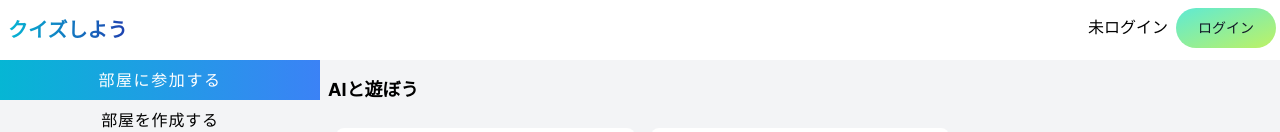
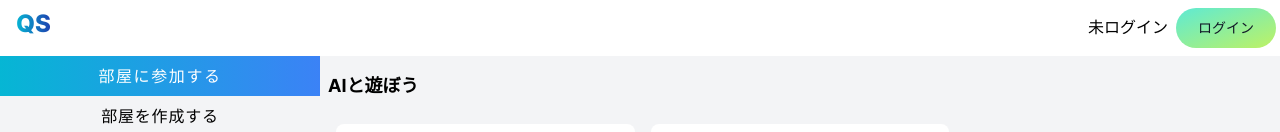
Before and after one commit to pb10005/quiz-serverless, a Vue app: page / in a window 1280 px wide. Shown: the top 132 px of the page. Built offline with nearby package versions, Linux system fonts and the light colour scheme; no server answers; the database is empty.

Commit message:
Change brand

```diff
--- a/src/App.vue
+++ b/src/App.vue
@@ -45,8 +45,8 @@
     <header class="flex justify-between py-2 bg-white">
       <span class="order-first">
         <button
-        class="ml-2 my-2 font-extrabold text-xl text-transparent bg-clip-text bg-gradient-to-r from-cyan-500 to-blue-800"
-        @click="router.push('/')">クイズしよう</button>
+        class="ml-4 font-extrabold text-2xl text-transparent bg-clip-text bg-gradient-to-r from-cyan-500 to-blue-800"
+        @click="router.push('/')">QS</button>
       </span>
       <span class="order-last space-x-1 mr-1">
         <span v-if="store.user?.email" class="mr-1">
```
